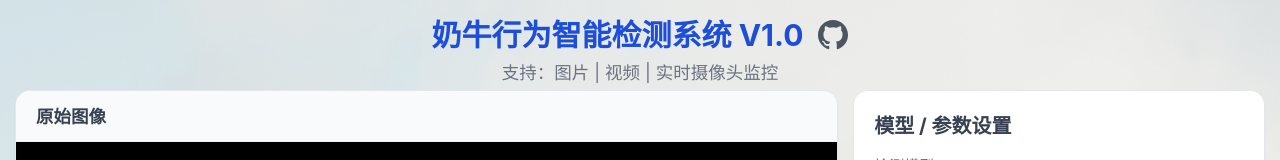
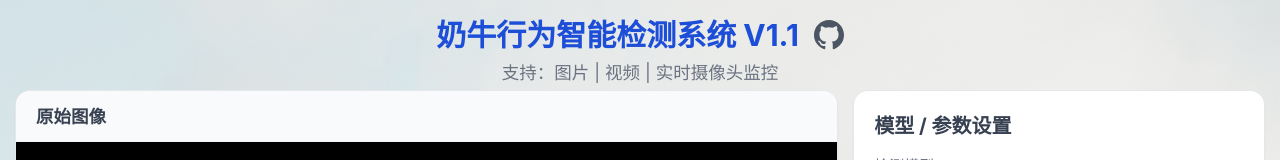
Before and after one commit to cc1239539190-lgtm/cow-behavior-detection, a Next.js app: page / in a window 1280 px wide. Shown: the top 160 px of the page. Built offline with nearby package versions, Linux system fonts and the light colour scheme.

Commit message:
ui布局更新v1.1

```diff
--- a/src/app/layout.tsx
+++ b/src/app/layout.tsx
@@ -3,7 +3,7 @@ import "./globals.css";
 
 export const metadata: Metadata = {
   title: "奶牛行为智能检测系统",
-  description: "YOLOv11 AI detection system",
+  description: "YOLOv11 AI detection system v1.1",
 };
 
 export default function RootLayout({
--- a/src/app/page.tsx
+++ b/src/app/page.tsx
@@ -15,7 +15,7 @@ export default function Home() {
             <div className="pt-3 pb-1 text-center">
                 <div className="flex items-center justify-center gap-3">
                     <h1 className="text-2xl font-bold text-blue-700">
-                        奶牛行为智能检测系统 V1.0
+                        奶牛行为智能检测系统 V1.1
                     </h1>
                     <a
                         href="https://github.com/cc1239539190-lgtm/cow-behavior-detection"
```
